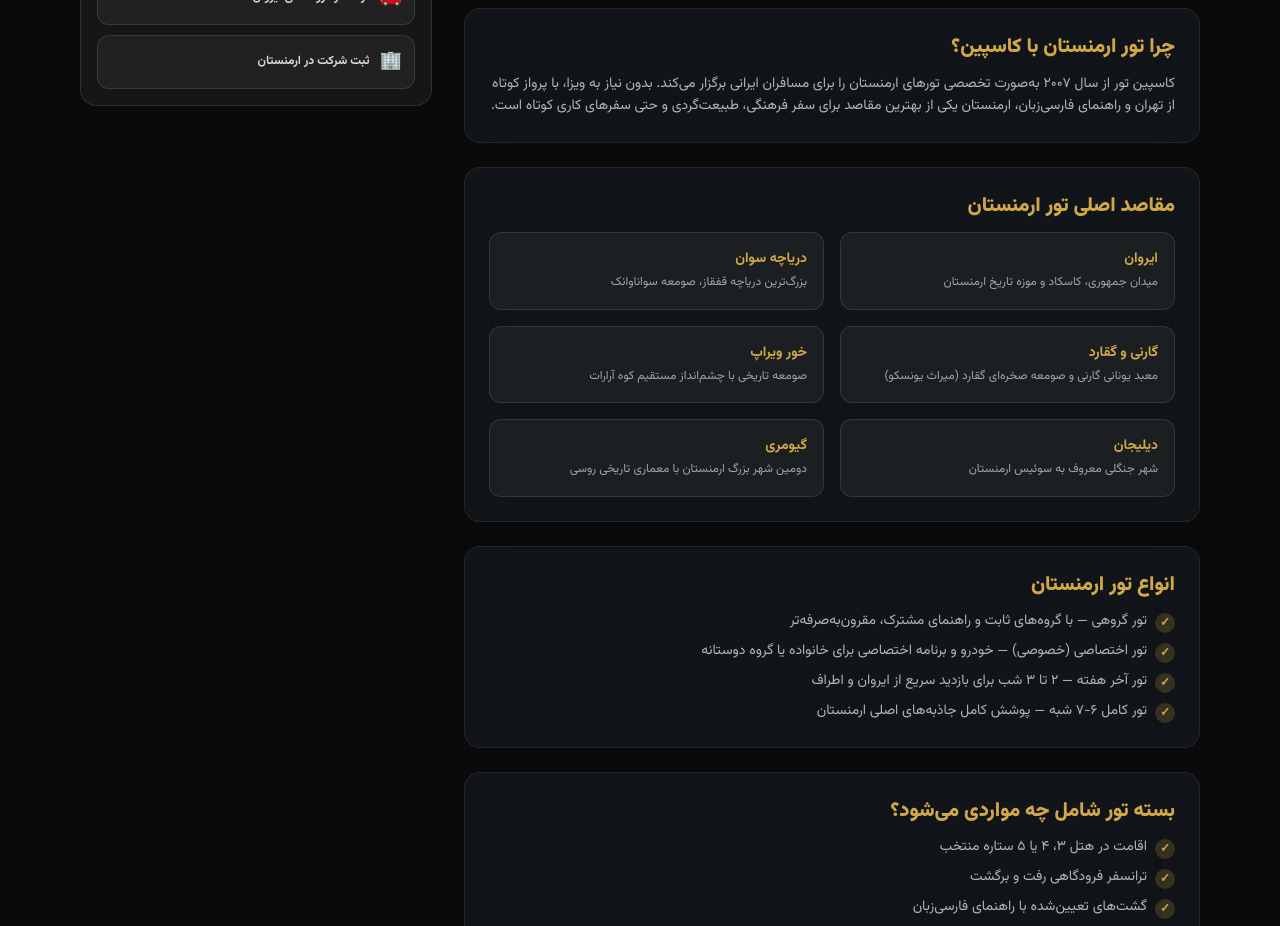
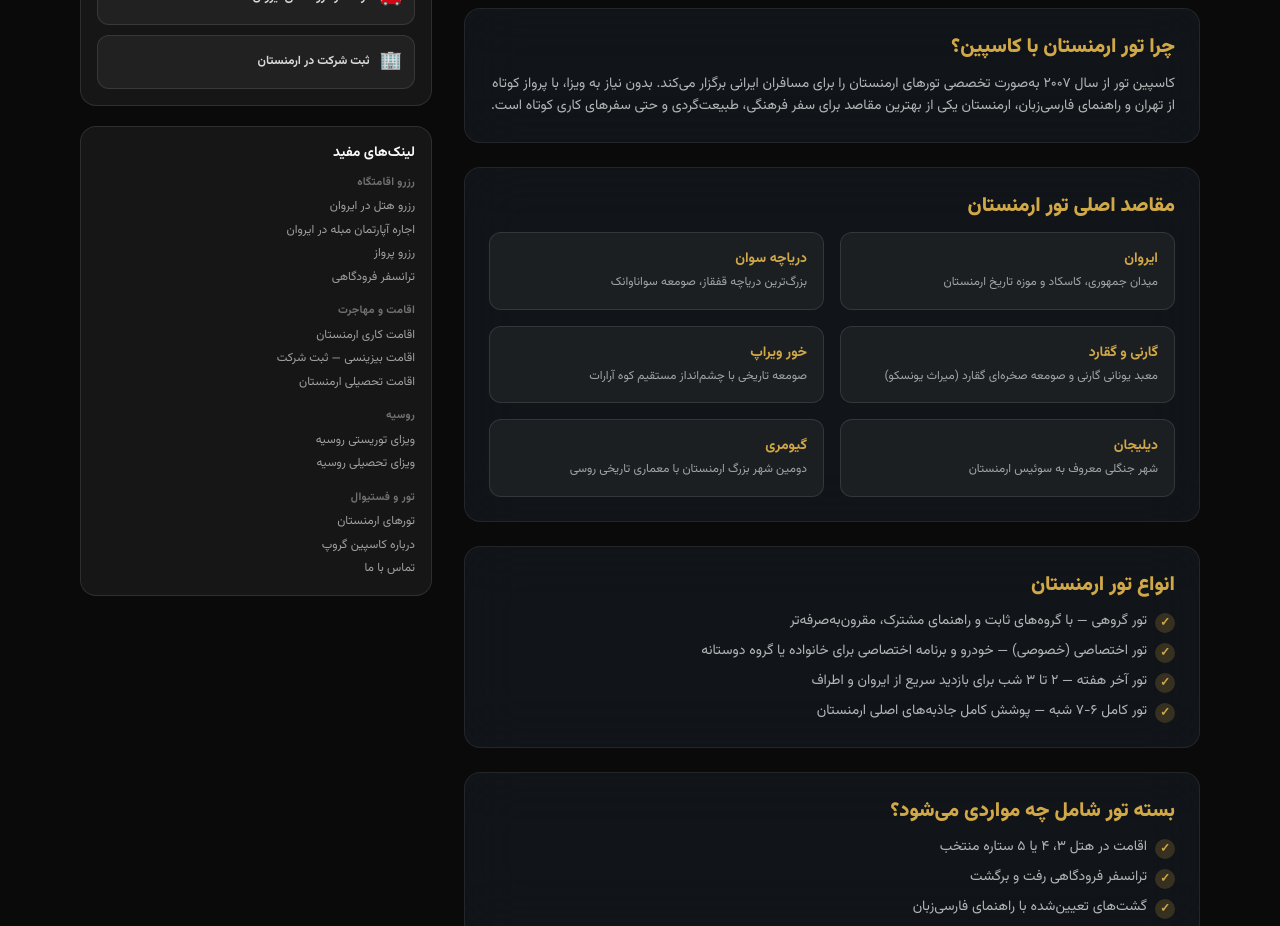
Before and after one commit to Mosirezaei/Caspian, a Next.js app: page /travel/tour in a window 1280 px wide. Shown: the part 800-1726 px from the top of the page. Built offline with nearby package versions, Linux system fonts and the light colour scheme.

Commit message:
feat(sidebar): add Useful Links section to shared PageSidebar

```diff
--- a/src/components/shared/PageSidebar.jsx
+++ b/src/components/shared/PageSidebar.jsx
@@ -3,6 +3,7 @@ import { MessageCircle } from 'lucide-react';
 import { useLang } from '@/lib/LanguageContext';
 import RelatedContent from './RelatedContent';
 import RelatedServices from './RelatedServices';
+import SeoFooterLinks from './SeoFooterLinks';
 
 const t = {
   fa: { cta: 'مشاوره رایگان', ctaSub: 'سوالی داری؟ همین حالا با کارشناسان ما در واتساپ چت کن' },
@@ -48,6 +49,10 @@ export default function PageSidebar({ tags, currentPath, serviceType }) {
           <RelatedServices pageType={serviceType} variant="sidebar" />
         </div>
       )}
+
+      <div className="p-4 rounded-2xl bg-white/5 border border-white/10">
+        <SeoFooterLinks variant="sidebar" />
+      </div>
     </aside>
   );
 }
```
